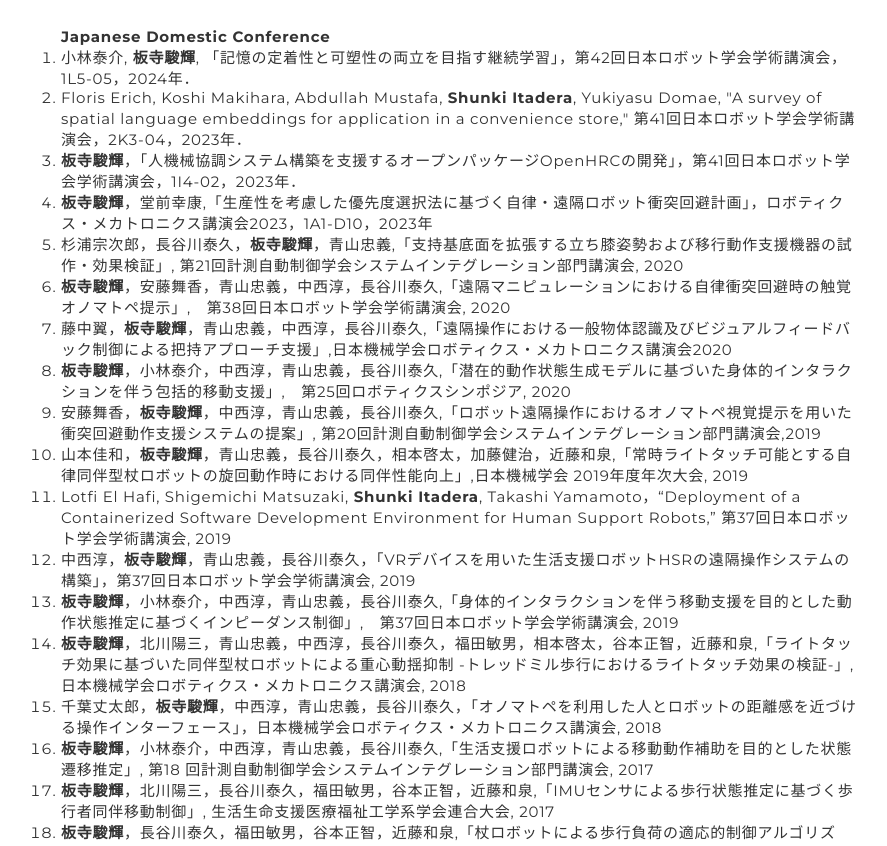
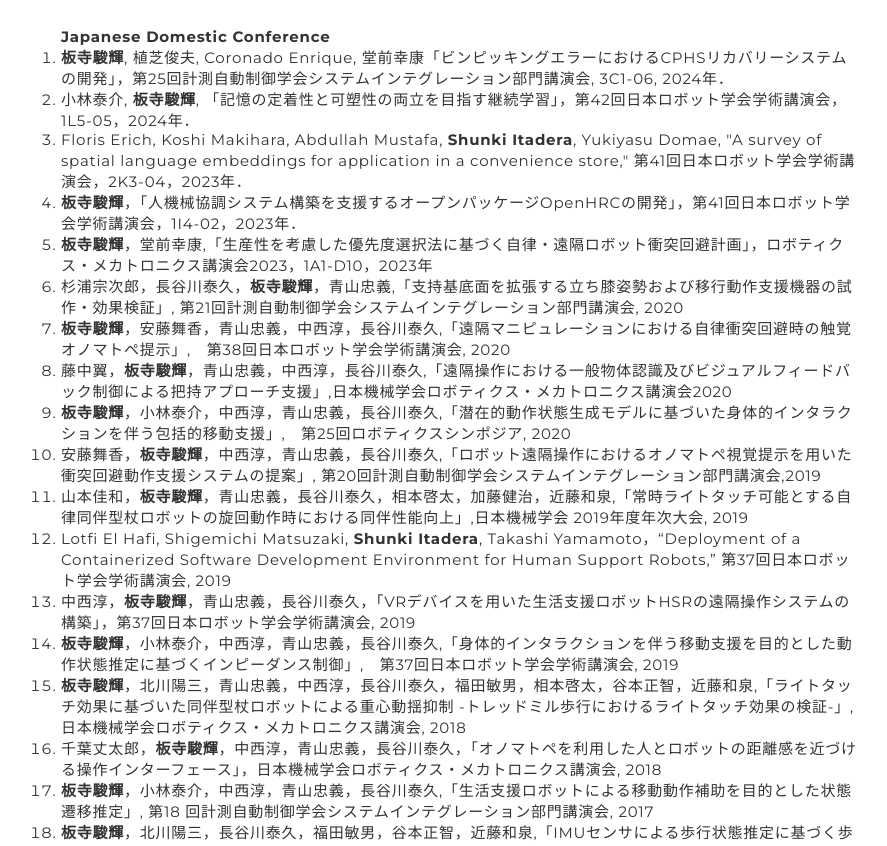
Before and after one commit to itadera/itadera.github.io, a plain HTML site: page cv_en.html in a window 1280 px wide. Shown: the part 2487-3333 px from the top of the page, without its empty margins (179-1066 px from the left). Drawn offline with nearby package versions, Linux system fonts and the light colour scheme.

Commit message:
minor update

```diff
--- a/cv_en.html
+++ b/cv_en.html
@@ -106,7 +106,8 @@
                 assistance systems in manufacturing,” Advanced Robotics, vol. 39, issue 4, pp. 208-221, 2025.</li>
               <li><b>Shunki Itadera</b> and Yukiyasu Domae, “Motion Priority Optimization Framework towards Automated
                 and Teleoperated Robot Cooperation in Industrial Recovery Scenarios,” Robotics and Autonomous Systems,
-                <a href="https://www.sciencedirect.com/science/article/abs/pii/S0921889024002173">104833</a>, 2025.</li>
+                <a href="https://www.sciencedirect.com/science/article/abs/pii/S0921889024002173">104833</a>, 2025.
+              </li>
               <li>Enrique Coronado, <b>Shunki Itadera</b> and Ixchel G. Ramirez-Alpizar, “Integrating Virtual, Mixed and
                 Augmented Reality to Human-Robot Interaction Applications using Game Engines: A Brief Review of
                 Accessible
@@ -186,6 +187,8 @@
 
             <h4>Japanese Domestic Conference</h4>
             <ol>
+              <li><b>板寺駿輝</b>, 植芝俊夫, Coronado Enrique,
+                堂前幸康「ビンピッキングエラーにおけるCPHSリカバリーシステムの開発」，第25回計測自動制御学会システムインテグレーション部門講演会, 3C1-06, 2024年．</li>
               <li>小林泰介, <b>板寺駿輝</b>, 「記憶の定着性と可塑性の両立を目指す継続学習」，第42回日本ロボット学会学術講演会，1L5-05，2024年．</li>
               <li>Floris Erich, Koshi Makihara, Abdullah Mustafa, <b>Shunki Itadera</b>, Yukiyasu Domae, "A survey of
                 spatial language embeddings for application in a convenience store," 第41回日本ロボット学会学術講演会，2K3-04，2023年．
```
Also changed, not shown: cv_jp.html (+2 -1 lines).
